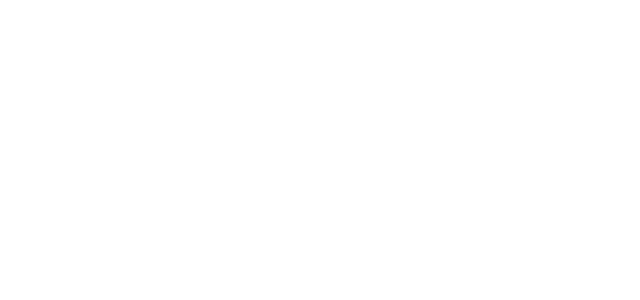
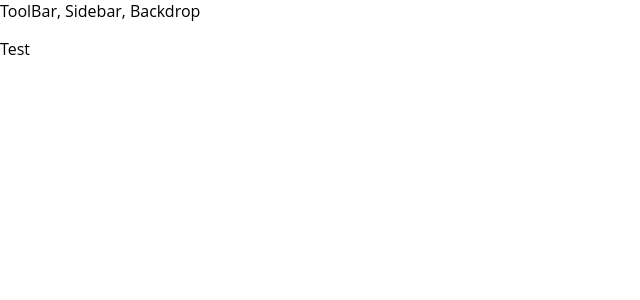
Before and after one commit to aniketstiwari/burger_application, a React (Create React App) app: page / in a window 1280 px wide. Shown: the top 300 px of the page, without its empty margins (0-640 px from the left). Built offline with nearby package versions, Linux system fonts and the light colour scheme; the HTML template or start-up script is replaced by a standard one.

Commit message:
[124] Creating a Layout Component

```diff
--- a/src/App.js
+++ b/src/App.js
@@ -1,10 +1,13 @@
 import React, { Component } from 'react';
-
+import Layout from './components/Layout/Layout';
 
 class App extends Component {
   render() {
     return (
       <div>
+        <Layout>
+          <p>Test</p>
+        </Layout>
       </div>
     );
     }
--- /dev/null
+++ b/src/components/Layout/Layout.js
@@ -0,0 +1,13 @@
+import React from 'react';
+import Aux from '../../hoc/Aux';
+
+const Layout = (props) => (
+    <Aux>
+        <div>ToolBar, Sidebar, Backdrop</div>
+        <main>
+            {props.children}
+        </main>
+    </Aux>
+)
+
+export default Layout;
--- /dev/null
+++ b/src/hoc/Aux.js
@@ -0,0 +1,3 @@
+const Aux = (props) => props.children;
+
+export default Aux;
--- a/src/index.css
+++ b/src/index.css
@@ -1,8 +1,5 @@
 body {
   margin: 0;
-  font-family: -apple-system, BlinkMacSystemFont, 'Segoe UI', 'Roboto', 'Oxygen',
-    'Ubuntu', 'Cantarell', 'Fira Sans', 'Droid Sans', 'Helvetica Neue',
-    sans-serif;
-  -webkit-font-smoothing: antialiased;
-  -moz-osx-font-smoothing: grayscale;
+  padding: 0;
+  font-family: "Open Sans", sans-serif ;
 }
```
